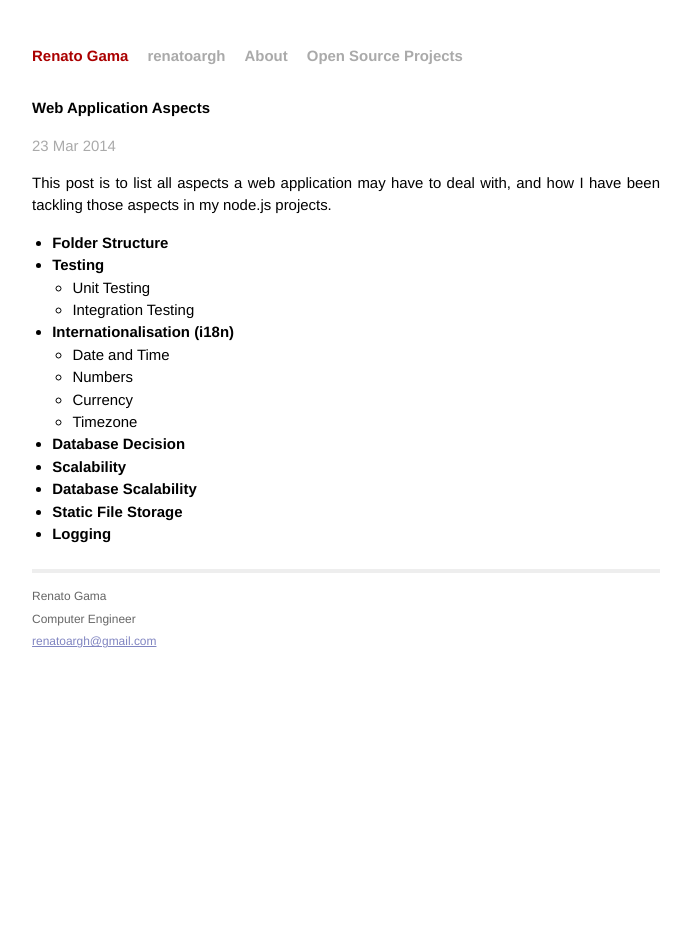
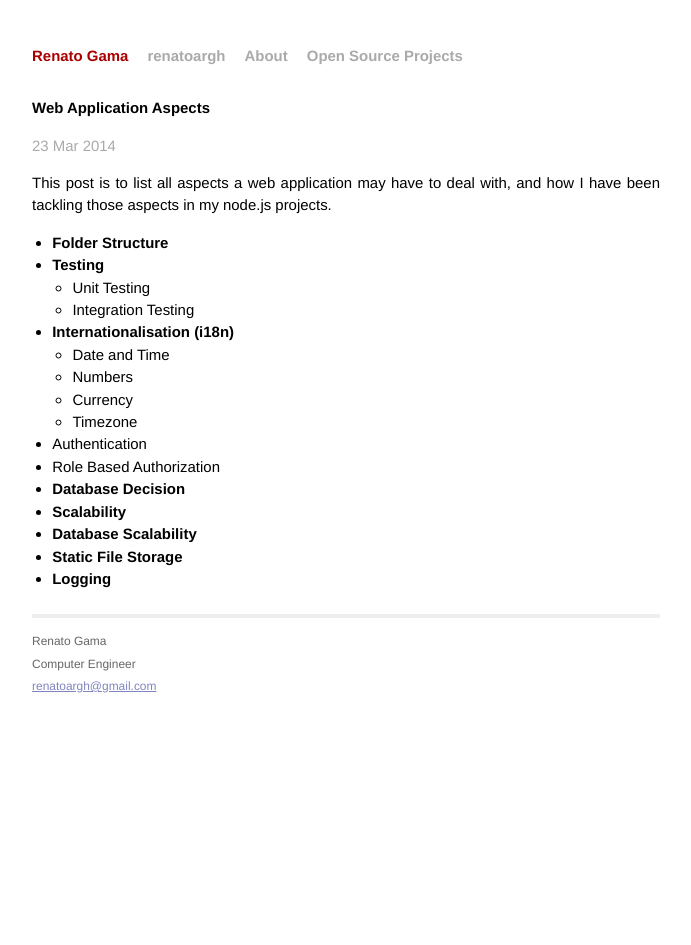
Before and after one commit to renatoargh/renatoargh.github.io, a Jekyll site: the page built from _posts/2014-03-23-web-application-aspects.md, in a window 1280 px wide. Shown: the whole page, without its empty margins (294-985 px from the left). Built offline with Jekyll 4.4.1, drawn with Linux system fonts in a browser that asks for light colours; Markdown is read by kramdown in place of the engine named in the settings; comment, search, counter and statistics services are not loaded.

Commit message:
Update 2014-03-23-web-application-aspects.md

```diff
--- a/_posts/2014-03-23-web-application-aspects.md
+++ b/_posts/2014-03-23-web-application-aspects.md
@@ -14,6 +14,8 @@ This post is to list all aspects a web application may have to deal with, and ho
   - Numbers
   - Currency
   - Timezone
+- Authentication
+- Role Based Authorization
 - **Database Decision**
 - **Scalability**
 - **Database Scalability**
```
